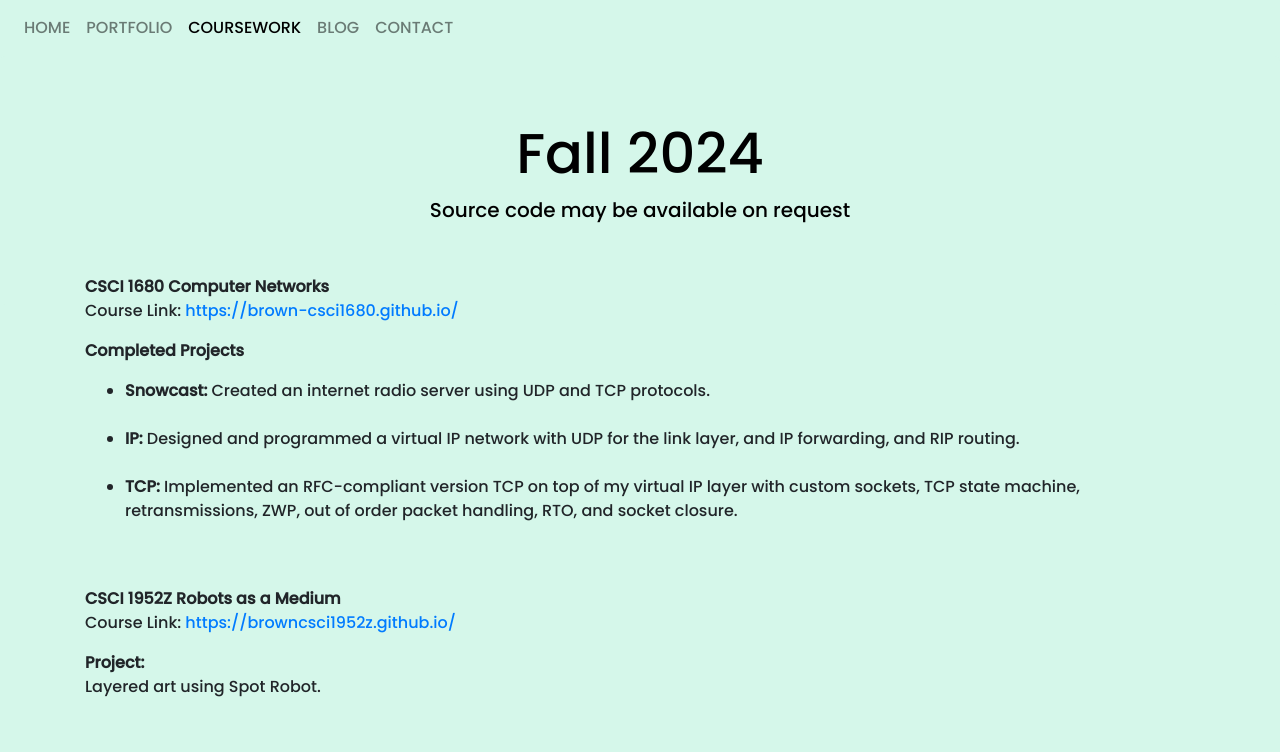
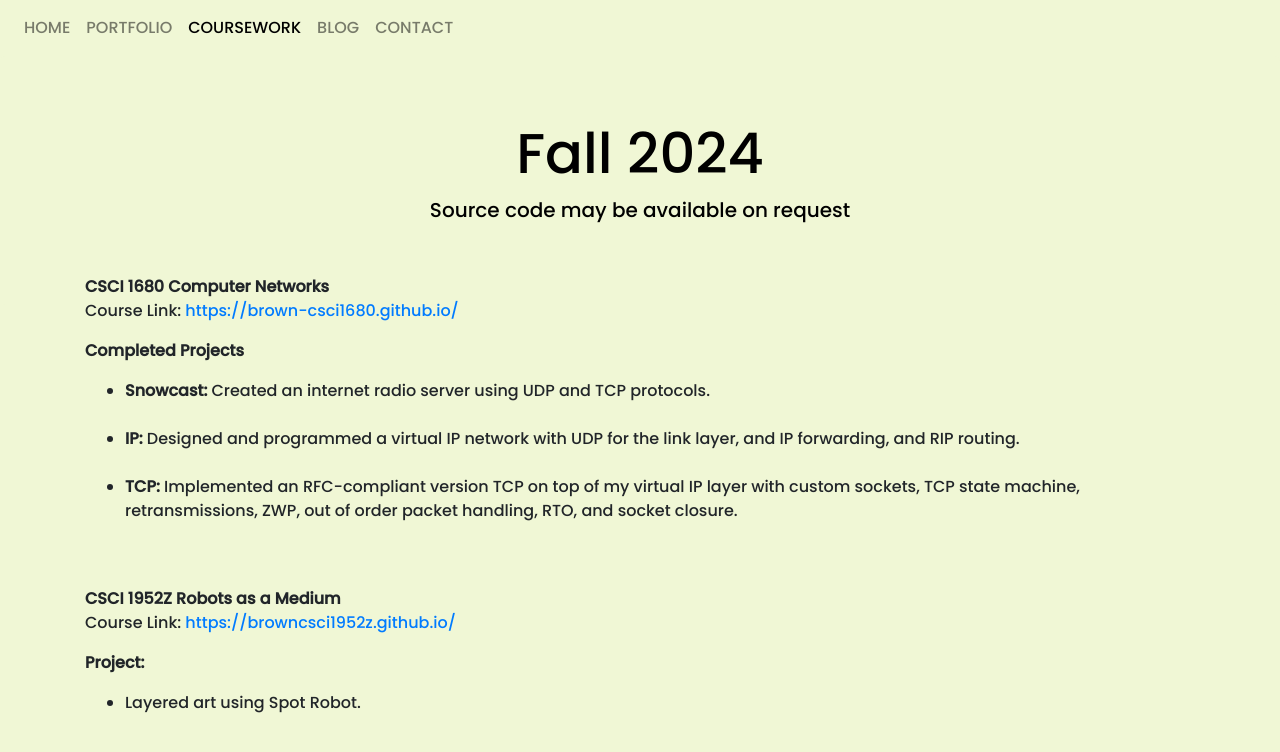
Before and after one commit to jonathanzhou1/jonathanzhou1.github.io, a plain HTML site: page coursework/sem-coursework/fall2024.html in a window 1280 px wide. Drawn offline with nearby package versions, Linux system fonts and the light colour scheme.

Commit message:
fix: update coursework fall2024 link and change background color

```diff
--- a/coursework/sem-coursework/fall2024.html
+++ b/coursework/sem-coursework/fall2024.html
@@ -15,7 +15,7 @@
         <title>Fall 2024</title>
     </head>
 
-    <body style="font-family: 'Poppins', sans-serif; background-color: rgb(213, 247, 234);">
+    <body style="font-family: 'Poppins', sans-serif; background-color: rgb(240, 247, 213);">
         <nav class="navbar navbar-expand-lg navbar-light">
             <button class="navbar-toggler" type="button" data-toggle="collapse" data-target="#navbarNavAltMarkup" aria-controls="navbarNavAltMarkup" aria-expanded="false" aria-label="Toggle navigation">
                 <span class="navbar-toggler-icon"></span>
@@ -31,7 +31,7 @@
             </div>
         </nav>
 
-        <div class="jumbotron text-center" style="background-color: rgb(213, 247, 234); color: black; margin-bottom: -30px;">
+        <div class="jumbotron text-center" style="background-color: rgb(240, 247, 213);; color: black; margin-bottom: -30px;">
             <h1 class="display-4">Fall 2024</h1>
             <p class="lead">Source code may be available on request</p>
         </div>
@@ -85,7 +85,9 @@
                 <p>
                     <strong>Project:</strong>
                     <br>
-                    Layered art using Spot Robot.
+                    <ul>
+                        <li>Layered art using Spot Robot.</li>
+                    </ul>
                 </p>
         </div>
     </body>
```
Also changed, not shown: coursework/cs.html (+1 -1 lines), coursework/sem-coursework/fall2022.html (+1 -1 lines).
